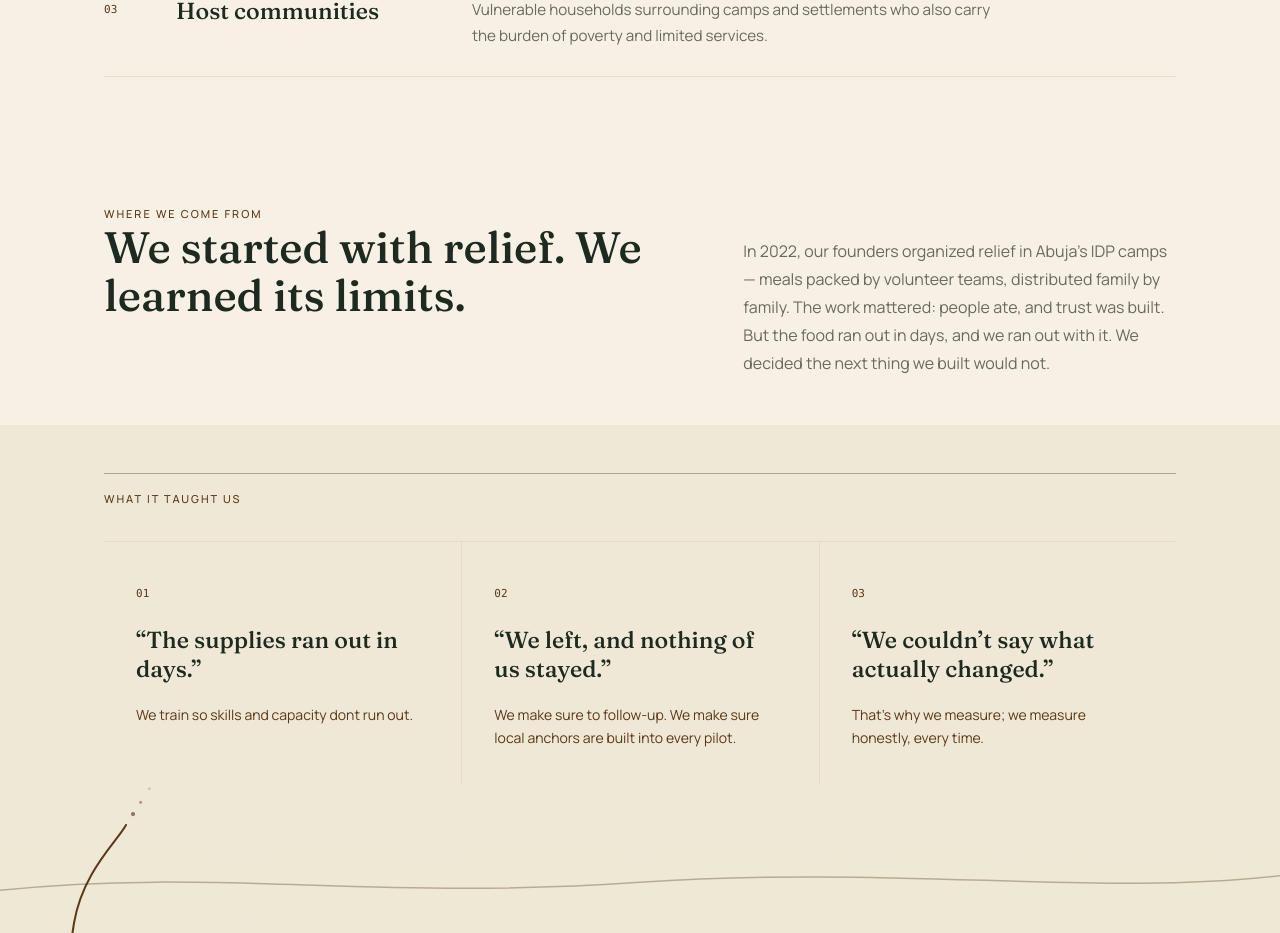
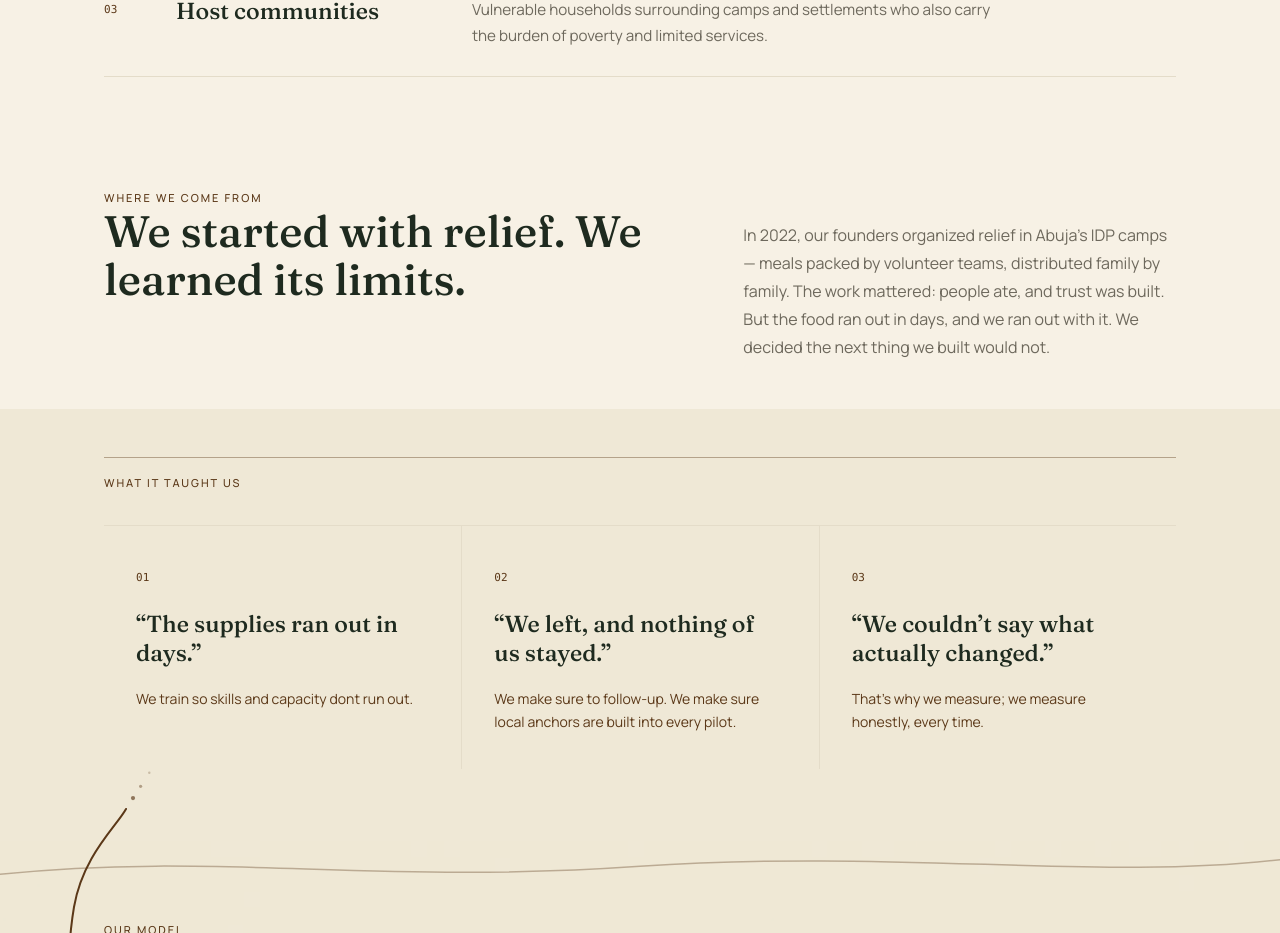
Before and after one commit to Rebuild-Rise/rebuild-rise-website, a Next.js app: page / in a window 1280 px wide. Shown: the part 1753-2686 px from the top of the page. Built offline with nearby package versions, Linux system fonts and the light colour scheme.

Commit message:
Tighten audience-to-story spacing (#4)
Co-authored-by: SalimSquared <118736192+SalimSquared@users.noreply.github.com>

```diff
--- a/src/components/sections/Story.tsx
+++ b/src/components/sections/Story.tsx
@@ -4,7 +4,7 @@ import { story } from "@/content/siteContent";
 export function Story() {
   return (
     <section id="story" aria-labelledby="story-heading" className="bg-cream text-ink">
-      <Container className="pt-[clamp(4rem,9vh,6rem)] pb-[clamp(3rem,6vh,4rem)]">
+      <Container className="pt-[clamp(3rem,7vh,4.5rem)] pb-[clamp(3rem,6vh,4rem)]">
         <Reveal>
           <div className="grid gap-6 lg:grid-cols-12">
             <div className="lg:col-span-7">
```
Also changed, not shown: 2 other files (tests, documents, lock files or other folders).
